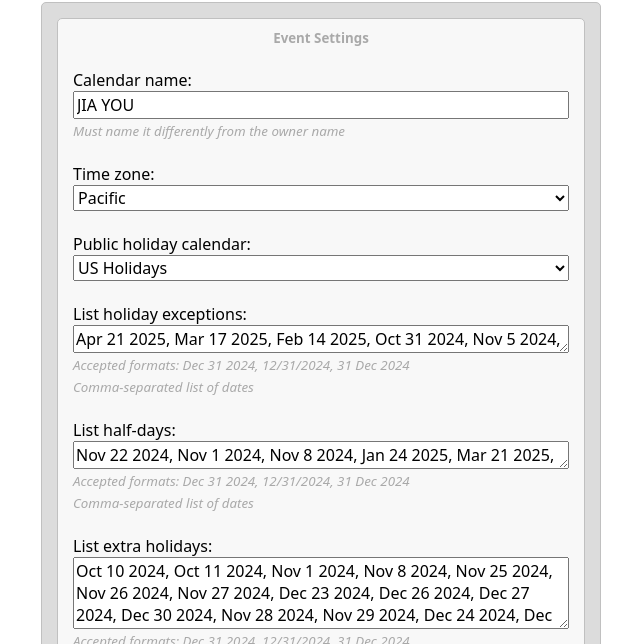
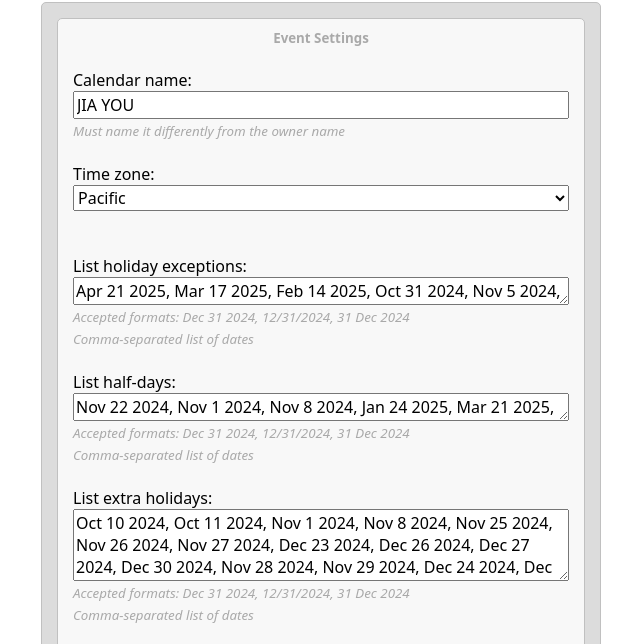
Before and after one commit to saegl5/jiayou_create_calendar, a plain HTML site: page Index.html in a window 1280 px wide. Shown: the part 87-731 px from the top of the page, without its empty margins (319-959 px from the left). Drawn offline with Linux system fonts and the light colour scheme.

Commit message:
hardcode us holiday calendar

```diff
--- a/Index.html
+++ b/Index.html
@@ -133,15 +133,6 @@
         </select>
         <!-- preselected for convenience -->
         <br />
-
-        <label for="holidayCalendar">Public holiday calendar:</label>
-        <select id="holidayCalendar" name="holidayCalendar">
-          <option value="en.usa#holiday@group.v.calendar.google.com">
-            US Holidays
-          </option>
-          <!-- Consult https://gist.github.com/dhoeric/76bd1c15168ee0ee61ad3bf1730dcb65#file-cal-csv for calendar IDs of other countries -->
-        </select>
-        <!-- preselected for convenience -->
         <br />
 
         <!--still create events on these holidays-->
@@ -289,8 +280,6 @@ Oct 10 2024, Oct 11 2024, Nov 1 2024, Nov 8 2024, Nov 25 2024, Nov 26 2024, Nov
 
           var calendarName = document.getElementById("calendarName").value;
           var timeZone = document.getElementById("timeZone").value;
-          var holidayCalendar =
-            document.getElementById("holidayCalendar").value;
           var holidayExceptions =
             document.getElementById("holidayExceptions").value;
           var halfDays = document.getElementById("halfDays").value;
@@ -309,7 +298,6 @@ Oct 10 2024, Oct 11 2024, Nov 1 2024, Nov 8 2024, Nov 25 2024, Nov 26 2024, Nov
             .createCalendar(
               calendarName,
               timeZone,
-              holidayCalendar,
               holidayExceptions,
               halfDays,
               extraHolidays,
```
Also changed, not shown: 1 other file.
